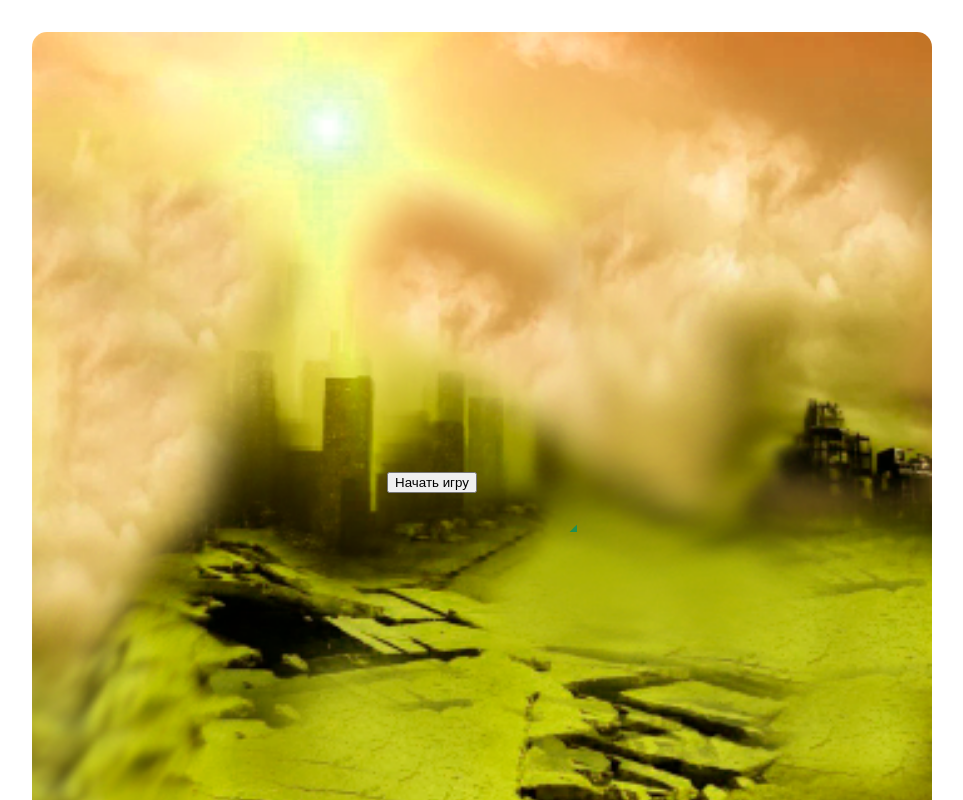
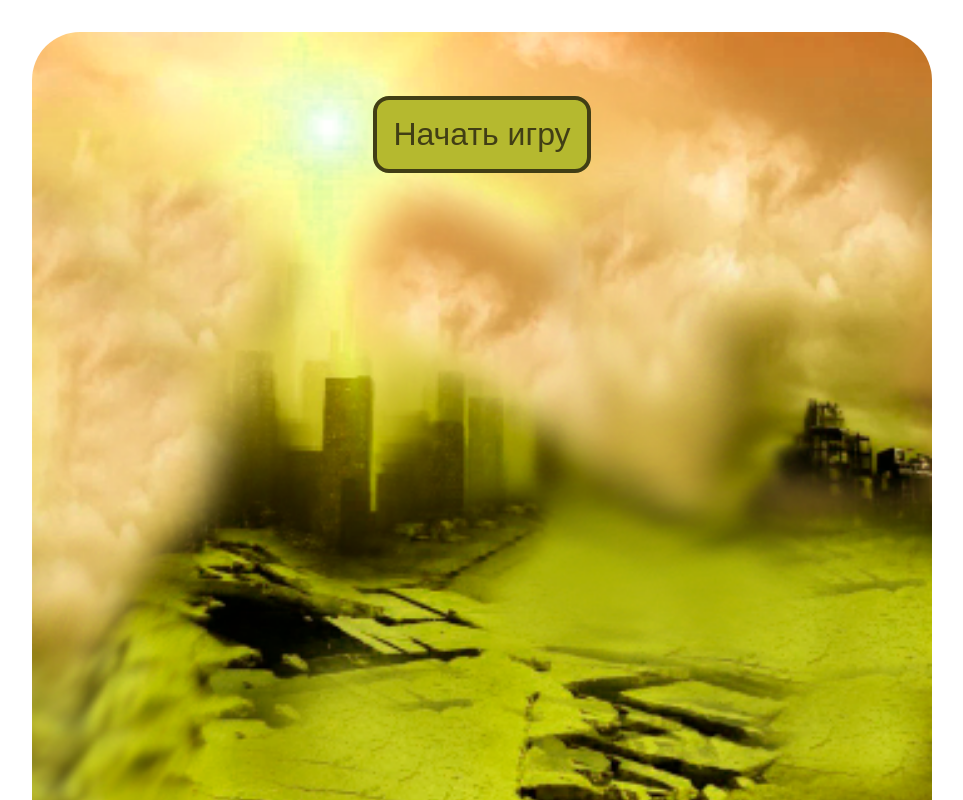
Before and after one commit to dianaveselkina/game-alien-raid, a Vue app: page / in a window 1280 px wide. Shown: the top 800 px of the page, without its empty margins (158-1121 px from the left). Built offline with nearby package versions, Linux system fonts and the light colour scheme.

Commit message:
style button

```diff
--- a/src/App.vue
+++ b/src/App.vue
@@ -1,7 +1,7 @@
 <template>
   <div class="game__wrapper">
     <Button></Button>
-    <AlienDiv></AlienDiv>
+    <!-- <AlienDiv></AlienDiv> -->
   </div>
 </template>
 <script>
@@ -33,9 +33,9 @@ export default {
   background-image: url(./img/scenery.png);
   background-repeat: no-repeat;
   background-size: cover;
-  border-radius: 15px;
+  border-radius: 3rem;
   display: flex;
   justify-content: center;
-  align-items: center;
+  align-items: flex-start;
 }
 </style>
--- a/src/components/Button.vue
+++ b/src/components/Button.vue
@@ -2,5 +2,16 @@
 <script></script>
 <style>
 .game__start {
+  margin-top: 4rem;
+  padding: 1rem;
+  border-radius: 1rem;
+  cursor: pointer;
+  background-color: #b5b92f;
+  border: 4px solid #413e15;
+  font-size: 2rem;
+  color: #413e15;
+}
+.game__start:hover {
+  box-shadow: 0 0 10px 10px rgba(65, 62, 21, 0.6);
 }
 </style>
```
